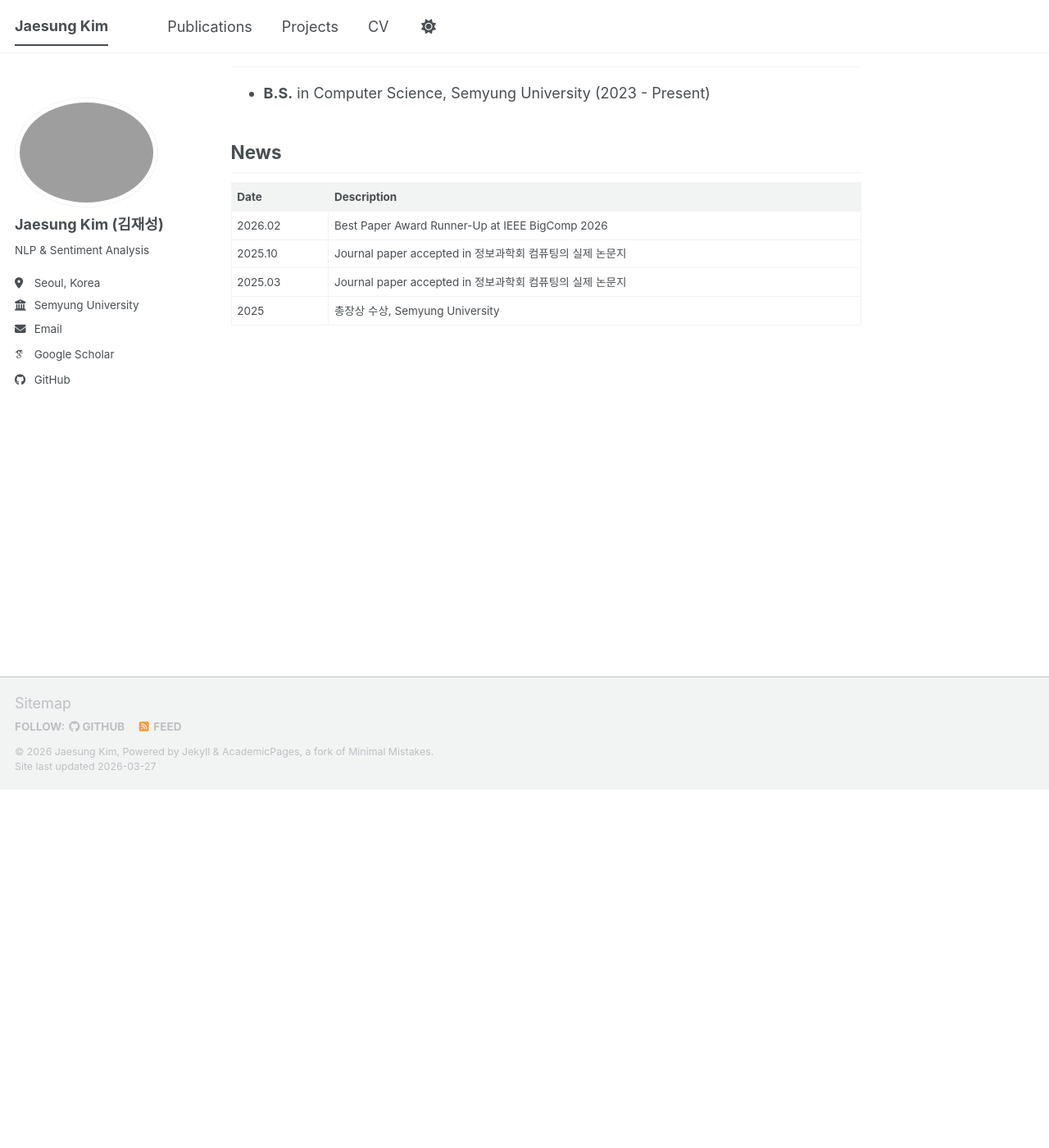
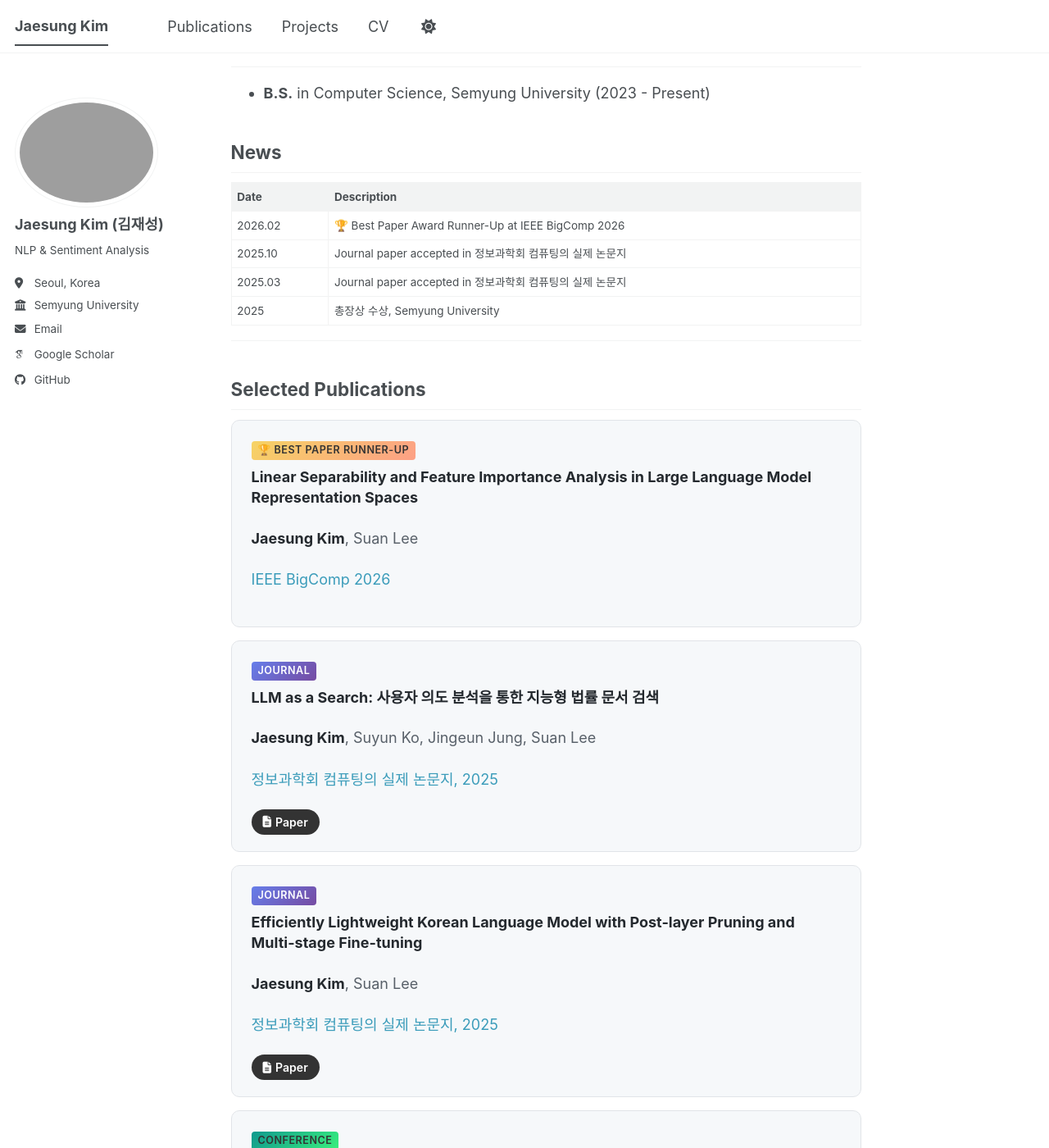
Before and after one commit to thisiskorea/CV, a Jekyll site: the page built from _pages/about.md, in a window 1280 px wide and 1400 px high, scrolled down 437 px. Shown: the whole window at 82% size. Built offline with Jekyll 4.4.1, drawn with Linux system fonts in a browser that asks for light colours; some web fonts are replaced; a script bundle is joined from its source files by our own code; library files that are not in the unit come from our copies; some of the changed text lies outside the part shown.

Commit message:
Add selected publications cards to homepage
- Card-style publication display on main page
- Gradient badges: Award/Journal/Conference
- Hover animation effects
- Top 4 selected papers featured
- "See All Publications" button

https://claude.ai/code/session_01CU9SVkWVuVsgHzfbJU88mX

```diff
--- a/_pages/about.md
+++ b/_pages/about.md
@@ -24,7 +24,165 @@ Welcome! I am an undergraduate researcher at **Semyung University**, Department
 
 | Date | Description |
 |------|-------------|
-| 2026.02 | Best Paper Award Runner-Up at IEEE BigComp 2026 |
+| 2026.02 | 🏆 Best Paper Award Runner-Up at IEEE BigComp 2026 |
 | 2025.10 | Journal paper accepted in 정보과학회 컴퓨팅의 실제 논문지 |
 | 2025.03 | Journal paper accepted in 정보과학회 컴퓨팅의 실제 논문지 |
 | 2025 | 총장상 수상, Semyung University |
+
+---
+
+## Selected Publications
+
+<style>
+.pub-card-grid {
+  display: flex;
+  flex-direction: column;
+  gap: 16px;
+  margin-top: 12px;
+}
+.pub-card {
+  background: var(--card-background-color, #f6f8fa);
+  border: 1px solid var(--border-color, #e1e4e8);
+  border-radius: 10px;
+  padding: 20px 24px;
+  transition: transform 0.2s, box-shadow 0.2s;
+}
+.pub-card:hover {
+  transform: translateY(-2px);
+  box-shadow: 0 4px 16px rgba(0,0,0,0.1);
+}
+.pub-card-badge {
+  display: inline-block;
+  font-size: 0.7em;
+  font-weight: 600;
+  padding: 2px 8px;
+  border-radius: 4px;
+  margin-bottom: 8px;
+  text-transform: uppercase;
+  letter-spacing: 0.5px;
+}
+.badge-award {
+  background: linear-gradient(135deg, #f6d365, #fda085);
+  color: #333;
+}
+.badge-journal {
+  background: linear-gradient(135deg, #667eea, #764ba2);
+  color: #fff;
+}
+.badge-conference {
+  background: linear-gradient(135deg, #11998e, #38ef7d);
+  color: #333;
+}
+.pub-card-title {
+  font-size: 1.05em;
+  font-weight: 700;
+  line-height: 1.4;
+  margin: 0 0 8px 0;
+  color: var(--text-color, #24292e);
+}
+.pub-card-title a {
+  color: inherit;
+  text-decoration: none;
+}
+.pub-card-title a:hover {
+  color: var(--link-color-hover, #3b9cba);
+}
+.pub-card-meta {
+  font-size: 0.88em;
+  color: var(--text-light-color, #586069);
+  margin: 0 0 4px 0;
+}
+.pub-card-meta strong {
+  color: var(--text-color, #24292e);
+}
+.pub-card-venue {
+  font-size: 0.85em;
+  color: var(--link-color-hover, #3b9cba);
+  margin: 0 0 12px 0;
+}
+.pub-card-links {
+  display: flex;
+  gap: 8px;
+  flex-wrap: wrap;
+}
+.pub-card-links a {
+  display: inline-flex;
+  align-items: center;
+  gap: 5px;
+  padding: 5px 14px;
+  font-size: 0.78em;
+  font-weight: 600;
+  color: #fff;
+  background: #333;
+  border-radius: 20px;
+  text-decoration: none;
+  transition: background 0.2s;
+}
+.pub-card-links a:hover {
+  background: #555;
+}
+.pub-see-all {
+  text-align: center;
+  margin-top: 20px;
+}
+.pub-see-all a {
+  display: inline-block;
+  padding: 10px 28px;
+  font-size: 0.9em;
+  font-weight: 600;
+  color: var(--link-color-hover, #3b9cba);
+  border: 2px solid var(--link-color-hover, #3b9cba);
+  border-radius: 25px;
+  text-decoration: none;
+  transition: all 0.2s;
+}
+.pub-see-all a:hover {
+  background: var(--link-color-hover, #3b9cba);
+  color: #fff;
+}
+</style>
+
+<div class="pub-card-grid">
+
+<div class="pub-card">
+  <span class="pub-card-badge badge-award">🏆 Best Paper Runner-Up</span>
+  <p class="pub-card-title"><a href="/cv/publication/2026-bigcomp-linear-separability">Linear Separability and Feature Importance Analysis in Large Language Model Representation Spaces</a></p>
+  <p class="pub-card-meta"><strong>Jaesung Kim</strong>, Suan Lee</p>
+  <p class="pub-card-venue">IEEE BigComp 2026</p>
+</div>
+
+<div class="pub-card">
+  <span class="pub-card-badge badge-journal">Journal</span>
+  <p class="pub-card-title"><a href="/cv/publication/2025-llm-legal-search">LLM as a Search: 사용자 의도 분석을 통한 지능형 법률 문서 검색</a></p>
+  <p class="pub-card-meta"><strong>Jaesung Kim</strong>, Suyun Ko, Jingeun Jung, Suan Lee</p>
+  <p class="pub-card-venue">정보과학회 컴퓨팅의 실제 논문지, 2025</p>
+  <div class="pub-card-links">
+    <a href="https://www.dbpia.co.kr/journal/articleDetail?nodeId=NODE12417647"><i class="fa-solid fa-file-lines"></i> Paper</a>
+  </div>
+</div>
+
+<div class="pub-card">
+  <span class="pub-card-badge badge-journal">Journal</span>
+  <p class="pub-card-title"><a href="/cv/publication/2025-lightweight-korean-lm">Efficiently Lightweight Korean Language Model with Post-layer Pruning and Multi-stage Fine-tuning</a></p>
+  <p class="pub-card-meta"><strong>Jaesung Kim</strong>, Suan Lee</p>
+  <p class="pub-card-venue">정보과학회 컴퓨팅의 실제 논문지, 2025</p>
+  <div class="pub-card-links">
+    <a href="https://www.dbpia.co.kr/journal/articleDetail?nodeId=NODE12109171"><i class="fa-solid fa-file-lines"></i> Paper</a>
+  </div>
+</div>
+
+<div class="pub-card">
+  <span class="pub-card-badge badge-conference">Conference</span>
+  <p class="pub-card-title"><a href="/cv/publication/2025-ko-smallthinker">KO-SmallThinker: Reasoning 기반 소형 언어 모델을 활용한 초거대 언어 모델의 성능 한계 극복</a></p>
+  <p class="pub-card-meta"><strong>Jaesung Kim</strong>, Suan Lee</p>
+  <p class="pub-card-venue">한국정보과학회 학술발표논문집 (KCC 2025)</p>
+  <div class="pub-card-links">
+    <a href="https://www.dbpia.co.kr/journal/articleDetail?nodeId=NODE12318727"><i class="fa-solid fa-file-lines"></i> Paper</a>
+  </div>
+</div>
+
+</div>
+
+<div class="pub-see-all">
+  <a href="/cv/publications/">See All Publications →</a>
+</div>
```
